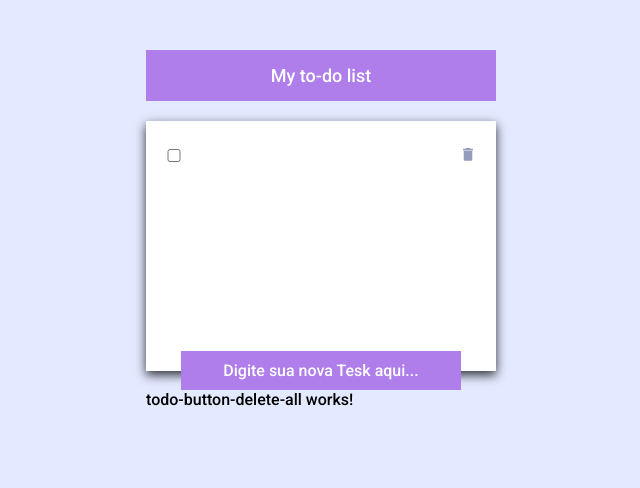
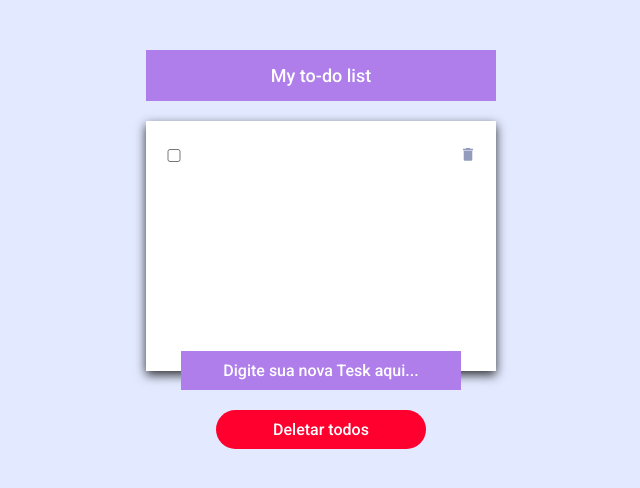
Before and after one commit to daviqueiroz21/To-Do_List_Angular, an Angular app: page / in a window 1280 px wide. Shown: the top 488 px of the page, without its empty margins (319-959 px from the left). Built offline with nearby package versions, Linux system fonts and the light colour scheme.

Commit message:
delet button estilizado

```diff
--- a/src/app/modules/home/components/todo-button-delete-all/todo-button-delete-all.component.html
+++ b/src/app/modules/home/components/todo-button-delete-all/todo-button-delete-all.component.html
@@ -1 +1 @@
-<p>todo-button-delete-all works!</p>
+<Button>Deletar todos</Button>
--- a/src/app/modules/home/components/todo-button-delete-all/todo-button-delete-all.component.scss
+++ b/src/app/modules/home/components/todo-button-delete-all/todo-button-delete-all.component.scss
@@ -0,0 +1,22 @@
+
+@import '../../../../../dist//scss/variables.scss';
+
+:host{
+  display: flex;
+  align-items: center;
+  justify-content: center;
+
+  margin-top: 20px;
+
+  button{
+    border: none;
+    border-radius: 50px;
+    background: $danger-color;
+
+    font-size: 16px;
+    color: $secondary-text-color;
+
+    width: 60%;
+    padding: 10px;
+  }
+}
```
